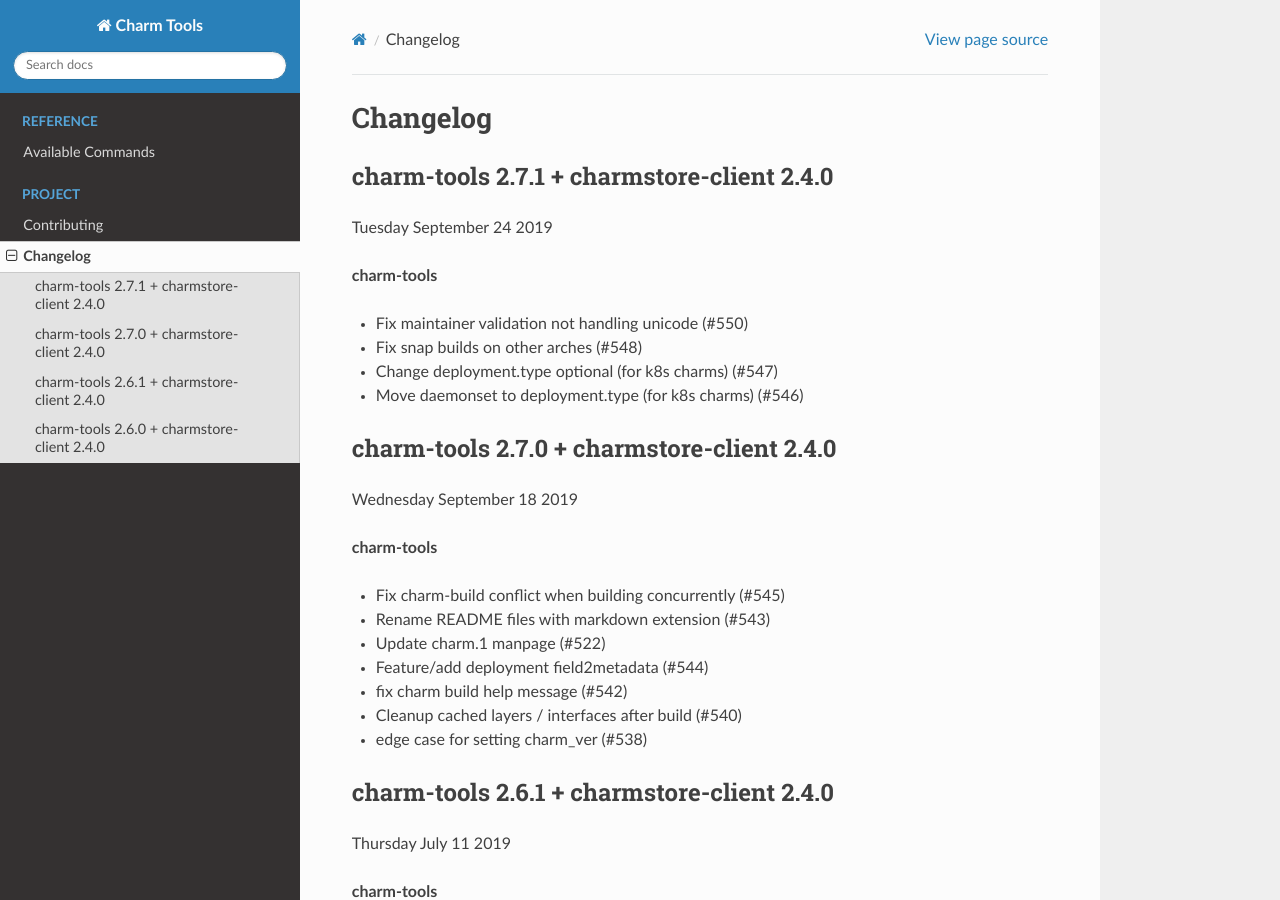
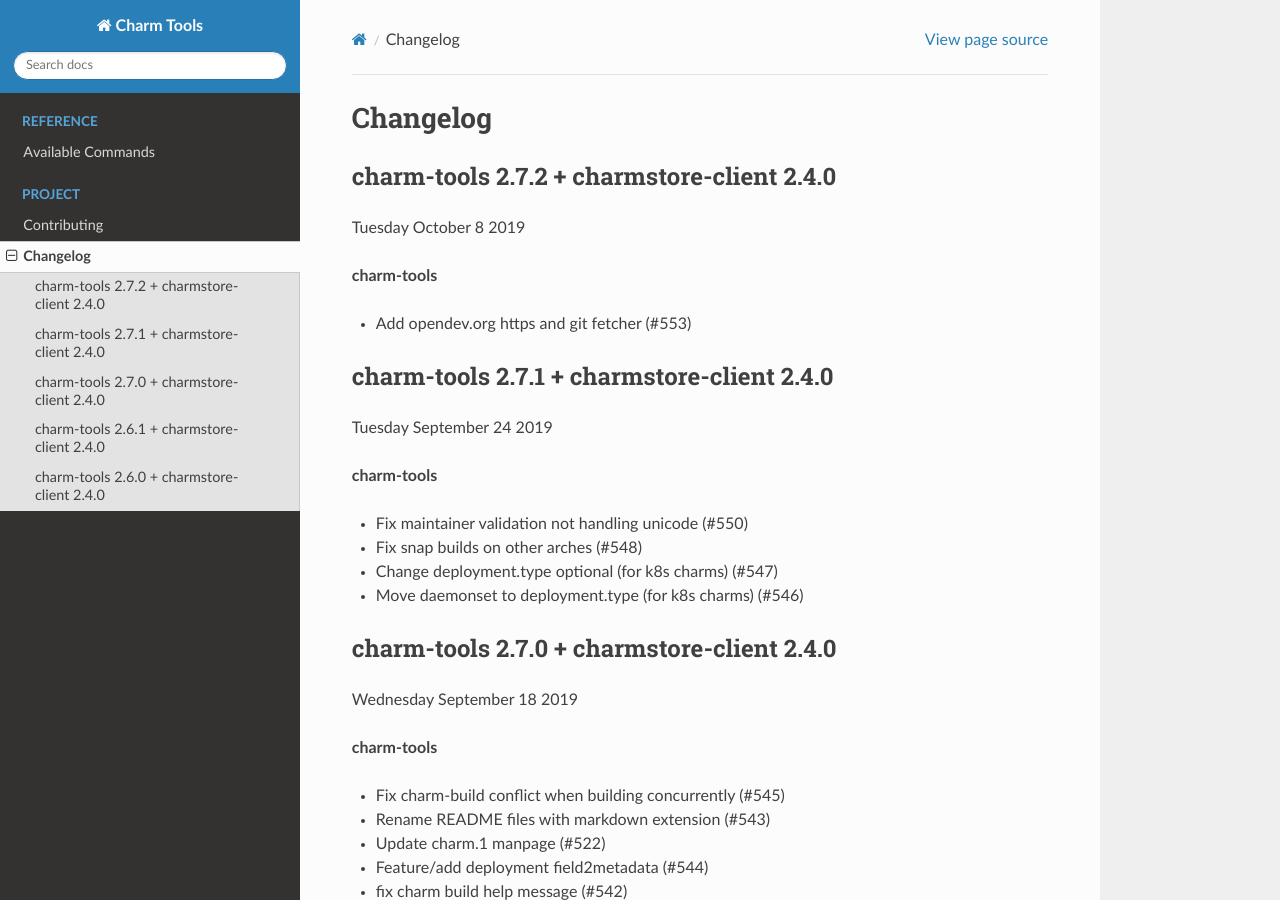
Before and after one commit to juju/charm-tools, a Sphinx documentation site: the page built from docs/changelog.rst, in a window 1280 px wide and 900 px high. Built offline with Sphinx 7.4.7 and the Read the Docs theme 2.0.0, drawn with Linux system fonts in a browser that asks for light colours; pages that are not in the unit, such as notebooks, are missing from menus.

Commit message:
Update changelog for v2.7.2 release

```diff
--- a/docs/changelog.rst
+++ b/docs/changelog.rst
@@ -1,5 +1,14 @@
 Changelog
 =========
+
+
+charm-tools 2.7.2 + charmstore-client 2.4.0
+^^^^^^^^^^^^^^^^^^^^^^^^^^^^^^^^^^^^^^^^^^^
+Tuesday October 8 2019
+
+**charm-tools**
+
+* Add opendev.org https and git fetcher (#553)
 
 
 charm-tools 2.7.1 + charmstore-client 2.4.0
```
